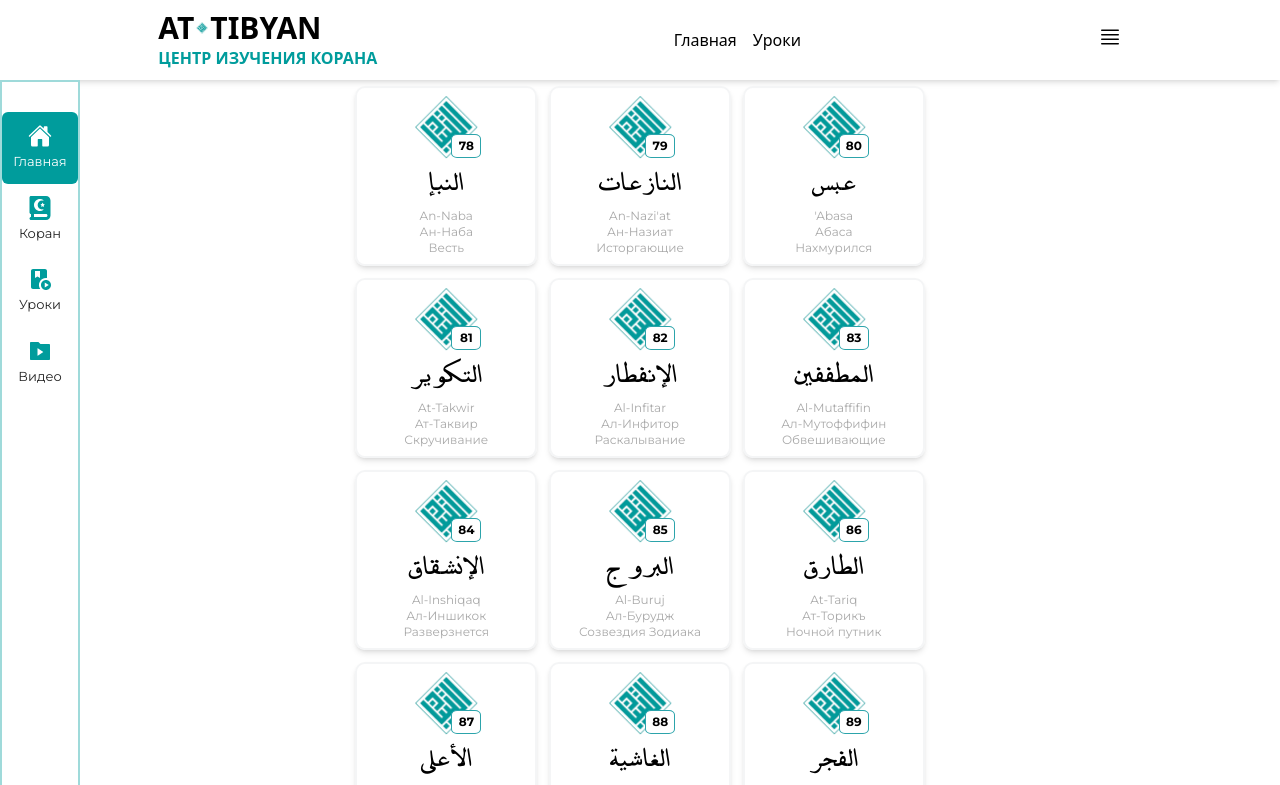
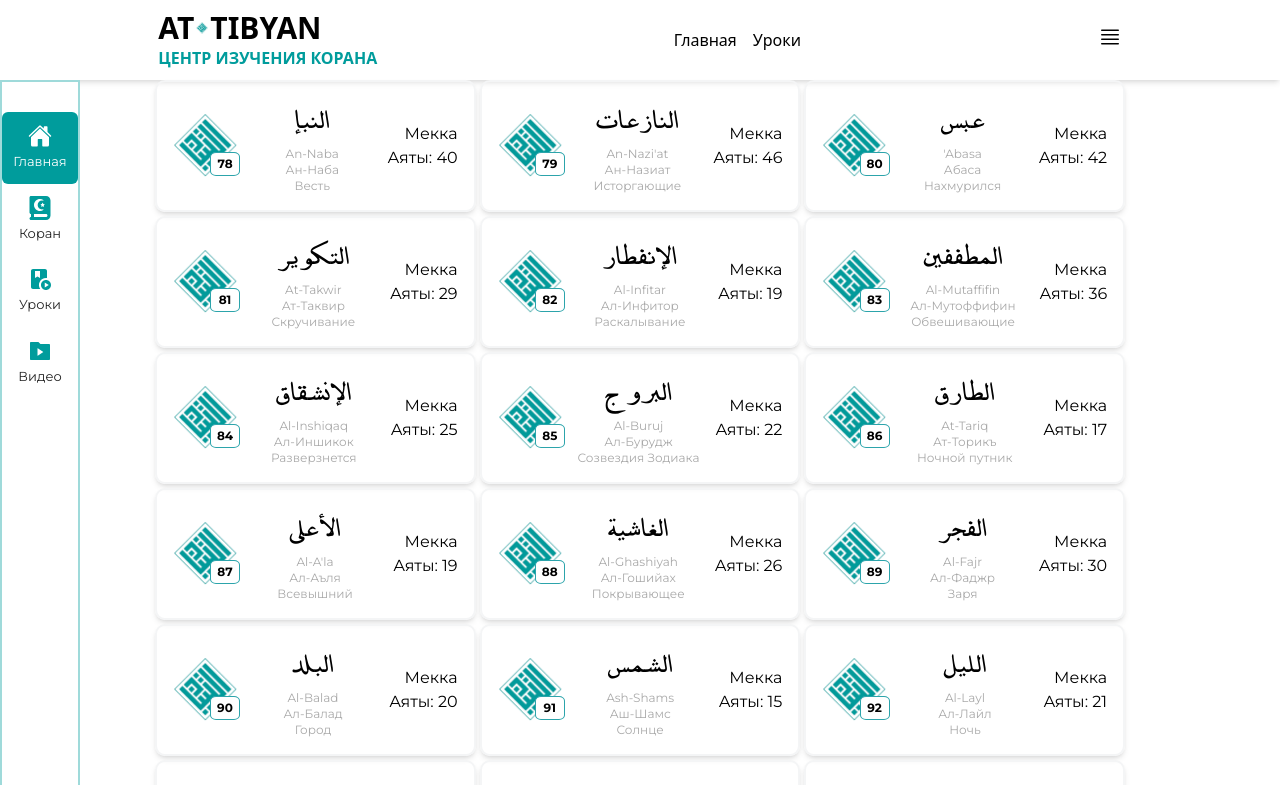
Before and after one commit to zhebarov-m/at-tibyan, a React (Vite) app: page / in a window 1280 px wide. Shown: the top 785 px of the page. Built offline with nearby package versions, Linux system fonts and the light colour scheme.

Commit message:
добавил несколько новых медиа-запросов в конфиг

```diff
--- a/tailwind.config.js
+++ b/tailwind.config.js
@@ -11,6 +11,31 @@ export default {
         'sura': '0 5x 10px 0 rgb(23 23 23 / 19%)',
       }
     },
+    screens: {
+      'sm': '640px',
+      // => @media (min-width: 640px) { ... }
+
+      'sd': '600px',
+      // => @media (min-width: 699px) { ... }
+
+      'xr': '699px',
+      // => @media (min-width: 699px) { ... }
+
+      'md': '768px',
+      // => @media (min-width: 768px) { ... }
+
+      'mz': '932px',
+      // => @media (min-width: 1024px) { ... }
+
+      'lg': '1024px',
+      // => @media (min-width: 1024px) { ... }
+
+      'xl': '1280px',
+      // => @media (min-width: 1280px) { ... }
+
+      '2xl': '1536px',
+      // => @media (min-width: 1536px) { ... }
+    }
   },
   plugins: [],
 }
```
